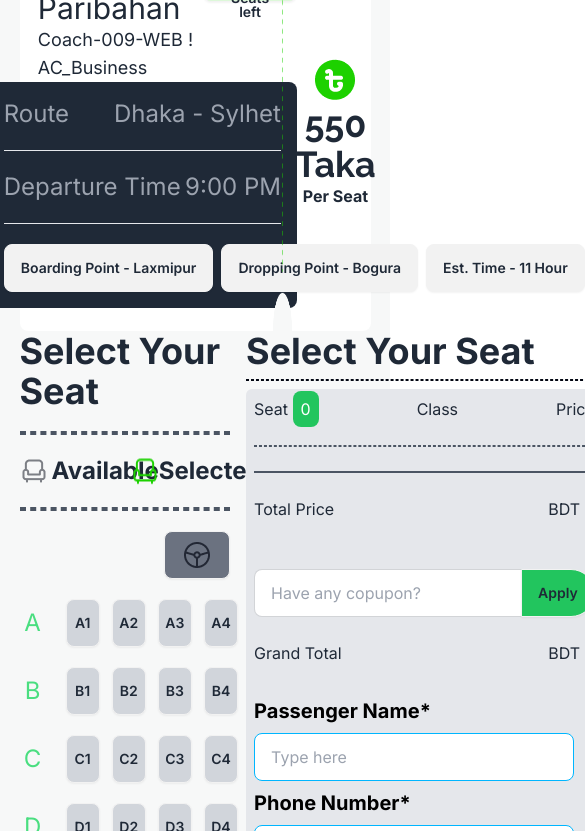
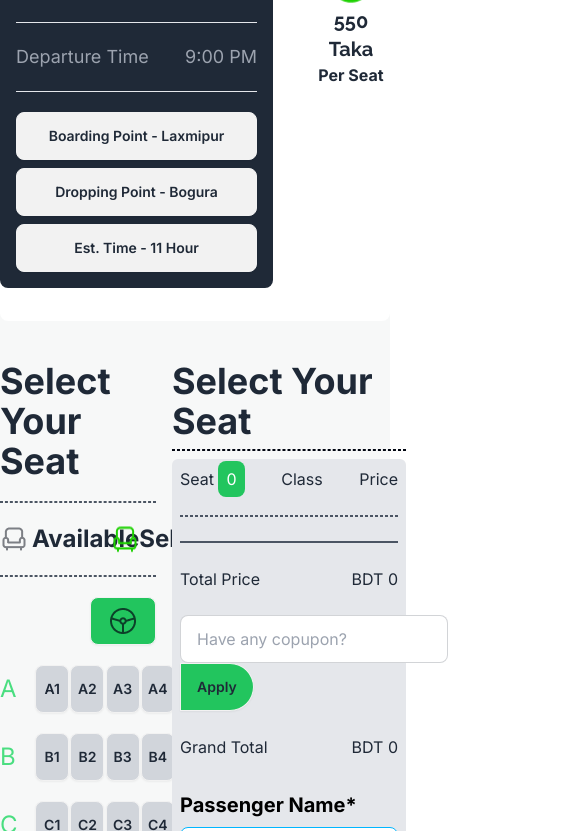
Before and after one commit to Animes101/assignment-5, a plain HTML site: page index.html in a window 390 px wide. Shown: the part 1957-2788 px from the top of the page, 585 px wide, since content can reach past the window. Drawn offline with nearby package versions, Linux system fonts and the light colour scheme.

```diff
--- a/index.html
+++ b/index.html
@@ -147,19 +147,19 @@
         </section>
 
         <!--========P.H Paribahan section========-->
-        <section id="paribahan" class="bg-[#F7F8F8] py-[100px]">
-            <div class="w-[90%] mx-auto">
-                <h1 class="text-6xl text-center font-bold raleway-font">A.H Paribahan</h1>
-                <p class="w-[50%] text-center mx-auto font-semibold">Yes, you can run unit tests and view the results directly within the app. The integrated testing features allow for a streamlined .</p>
+        <section id="paribahan" class="bg-[#F7F8F8] py-[50px] md:py-[100px]">
+            <div class="w-full md:w-[90%] mx-auto">
+                <h1 class="text-3xl md:text-6xl text-center font-bold raleway-font">A.H Paribahan</h1>
+                <p class=" w-full md:w-[50%] text-base md:text-xl text-center mx-auto font-semibold">Yes, you can run unit tests and view the results directly within the app. The integrated testing features allow for a streamlined .</p>
                 <div class="my-5">
                     <!--Ph card-->
-                    <div class="flex gap-2 rounded-lg justify-between bg-white h-[400px]">
+                    <div class="flex gap-2 my-[40px] rounded-lg justify-between bg-white h-[600px] lg:h-[400px]">
                         <div class="w-[70%] flex justify-center items-center">
                            <div>
                             <div class="flex justify-between">
-                                <div class="flex gap-2">
+                                <div class="flex flex-col md:flex-row p-2 gap-2">
                                     <div>
-                                        <img src="images/bus-logo.png" alt="busLogo">
+                                        <img class="" src="images/bus-logo.png" alt="busLogo">
                                     </div>
                                     <div>
                                         <h1 class="text-3xl">Greenline Paribahan</h1>
@@ -167,22 +167,22 @@
                                     </div>
                                 </div>
                                 <div>
-                                    <span class="btn hover:bg-[#1DD10026] bg-[#1DD10026]"><img src="images/seat-green-filled.png" alt=""><span id="total-seate">40</span> Seats left</span>
+                                    <span class="btn  hover:bg-[#1DD10026] bg-[#1DD10026]"><img src="images/seat-green-filled.png" alt=""><span id="total-seate" class="bg-green-600 p-2 text-white rounded-md">40</span> Seats left</span>
                                 </div>
                             </div>
 
                             <div class="bg-gray-800 p-4 rounded-lg space-y-5">
                                 <div class="flex justify-between">
-                                    <h3 class="text-2xl text-gray-400">Route</h3>
-                                    <h3 class="text-2xl text-gray-400">Dhaka - Sylhet</h3>
+                                    <h3 class="text-lg md:text-2xl text-gray-400">Route</h3>
+                                    <h3 class="text-lg md:text-2xl text-gray-400">Dhaka - Sylhet</h3>
                                 </div>
                                 <hr>
                                 <div class="flex justify-between">
-                                    <h3 class="text-2xl text-gray-400">Departure Time</h3>
-                                    <h3 class="text-2xl text-gray-400">9:00 PM</h3>
+                                    <h3 class="text-lg md:text-2xl text-gray-400">Departure Time</h3>
+                                    <h3 class="text-lg md:text-2xl text-gray-400">9:00 PM</h3>
                                 </div>
                                 <hr>
-                                <div class="flex gap-2 justify-between">
+                                <div class="flex flex-col lg:flex-row gap-2 justify-between">
                                     <button class="btn">Boarding Point - Laxmipur</button>
                                     <button class="btn">Dropping Point - Bogura</button>
                                     <button class="btn">Est. Time - 11 Hour</button>
@@ -190,22 +190,24 @@
                             </div>
                            </div>
                         </div>
-                        <div class="w-[10%]">
+                        <div class="hidden md:block w-[10%]">
                             <img class="h-full w-full" src="images/info-devider.png" alt="info-devider">
                         </div>
                         <div class="w-[20%] flex justify-center items-center ">
                             <div>
-                                <img src="images/fare.png" class="block mx-auto" alt="fare">
-                                <h1 class="text-4xl font-bold raleway-font text-center">550 Taka</h1>
-                                <p class="text-1xl font-bold text-center">Per Seat</p>
+                                <img src="images/fare.png" class="block w-[50px] mx-auto" alt="fare">
+                                <h1 class="text-xl md:text-4xl font-bold raleway-font text-center">550 Taka</h1>
+                                <p class="text-base md:text-1xl font-bold text-center">Per Seat</p>
                             </div>
                         </div>
                     </div>
 
+                    <!--seat area-->
+
                     <div class="flex gap-4">
-                        <div class="w-[60%] space-y-5">
+                        <div class="w-[40%] lg:w-[60%] space-y-5">
                             <h3 class="text-4xl font-bold">Select Your Seat</h3>
-                            <hr class="border-2 border-gray-600 border-dashed">
+                            <hr class="border border-gray-600 border-dashed">
                             <div class="flex justify-between">
                                 <div class="flex items-center gap-1">
                                     <img src="images/seat-gray.png" alt="sit-gray">
@@ -216,9 +218,9 @@
                                     <h3 class="text-2xl font-bold">Selected</h3>
                                 </div>
                             </div>
-                            <hr class="border-2 border-gray-600 border-dashed">
+                            <hr class="border border-gray-600 border-dashed">
                             <div class="flex justify-end">
-                                <button class="btn bg-gray-500 hover:bg-gray-500"><img src="images/string.png" alt="string"></button>
+                                <button class="btn bg-green-500 hover:bg-green-500"><img src="images/string.png" alt="string"></button>
                             </div>
                             <div class="grid grid-cols-5 gap-5">
                                 <!--sit A-->
@@ -292,7 +294,7 @@
                                  <button id="sit-button" class="btn bg-gray-300">J4</button>
                             </div>
                         </div>
-                        <div class="w-40% space-y-2">
+                        <div class="w-[60%] lg:w-[40%] space-y-2">
                             <h3 class="text-4xl font-bold">Select Your Seat</h3>
                             <hr class="border border-gray-950 border-dashed">
                             <div class="space-y-6 bg-gray-200 p-2 rounded-md ">
@@ -311,7 +313,7 @@
                                     <h3>BDT <span id="price">0</span></h3>
                                 </div>
                                 <h3 id="discount"></h3>
-                                <div id="cupon-input" class="join btn-disabled">
+                                <div id="cupon-input" class=" btn-disabled w-full">
                                     <input id="kopupon-field" class="input input-bordered join-item" placeholder="Have any copupon?"/>
                                     <button id="kopupon-btn" class="btn join-item bg-green-500 rounded-r-full">Apply</button>
                                 </div>
@@ -321,11 +323,11 @@
                                 </div>
                                 <div class="flex flex-col">
                                     <label class="text-xl text-black font-bold py-2" for="">Passenger Name*</label>
-                                    <input type="text" placeholder="Type here" class="input input-bordered input-info w-full max-w-xs" />
+                                    <input type="text" placeholder="Enter your name" class="input input-bordered input-info w-full" />
                                     <label class="text-xl text-black font-bold py-2" for="">Phone Number*</label>
-                                    <input id="number-input" type="text" placeholder="Enter your phone number" class="input input-bordered input-info w-full max-w-xs" />
+                                    <input id="number-input" type="text" placeholder="Enter your phone number" class="input input-bordered input-info w-full" />
                                     <label class="text-xl text-black font-bold py-2" for="">Email ID</label>
-                                    <input type="email" placeholder="Enter your email id" class="input input-bordered input-info w-full max-w-xs" />
+                                    <input type="email" placeholder="Enter your email id" class="input input-bordered input-info w-full" />
                                     <button id="next-btn" class="btn bg-green-500 text-xl mt-5 btn-disabled hover:text-green-600">Next</button>
                                 </div>
                                 <div class="flex justify-between">
```
